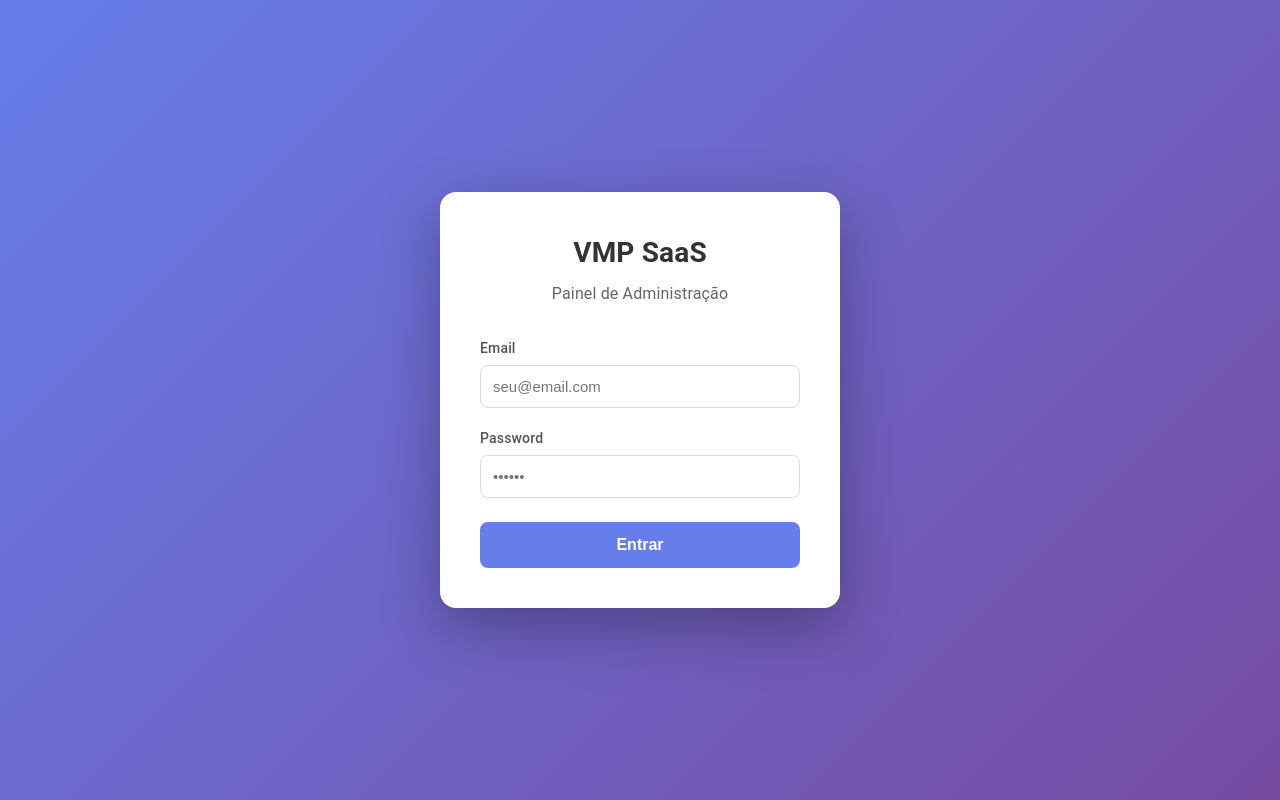
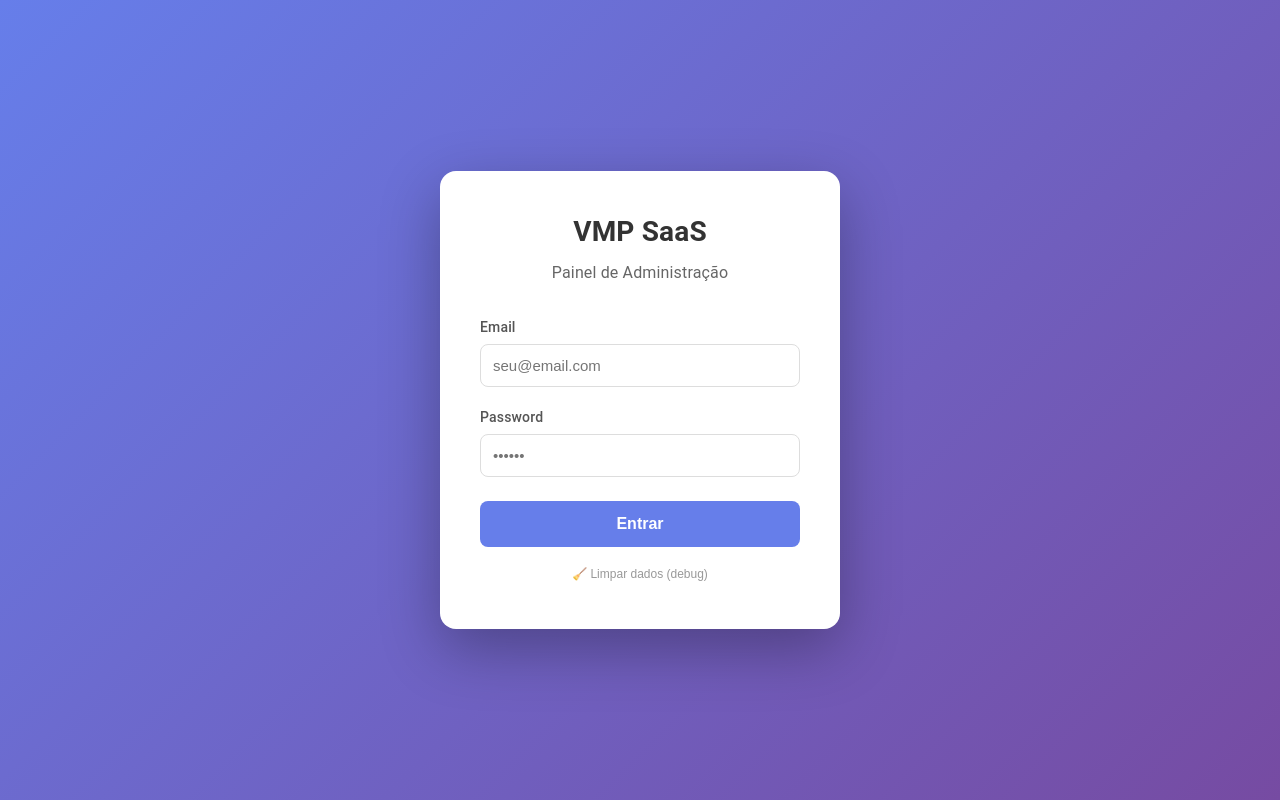
Before and after one commit to rozaytech/vmp-admin-panel, a React (Vite) app: page /login in a window 1280 px wide. Built offline with nearby package versions, Linux system fonts and the light colour scheme; no server answers.

Commit message:
fix: SPA routing with serve -s, remove exposed demo credentials

```diff
--- a/src/pages/Login.jsx
+++ b/src/pages/Login.jsx
@@ -15,20 +15,29 @@ export default function Login() {
       setLoading(true);
       setError('');
 
-      // Mock login para testes — em produção usa API real
-      if (email === 'admin@vmp.com' && password === 'admin123') {
+      const trimmedEmail = email.trim();
+      const trimmedPassword = password.trim();
+
+      console.log('TENTANDO LOGIN:', trimmedEmail);
+
+      // Mock login para testes
+      if (trimmedEmail === 'admin@vmp.com' && trimmedPassword === 'admin123') {
         const mockToken = 'mock-token-' + Date.now();
         localStorage.setItem('vmp_admin_token', mockToken);
-        console.log('LOGIN SUCCESS');
+        console.log('LOGIN MOCK SUCCESS:', mockToken);
         navigate('/');
         return;
       }
 
+      console.log('MOCK LOGIN FALHOU, tentando API...');
+
       // Login real via API
       const res = await API.post('/auth/login', {
-        email,
-        password,
+        email: trimmedEmail,
+        password: trimmedPassword,
       });
+
+      console.log('API RESPONSE:', res.data);
 
       if (!res.data?.token) {
         setError('Resposta inválida do servidor');
@@ -37,6 +46,7 @@ export default function Login() {
 
       localStorage.setItem('vmp_admin_token', res.data.token);
       localStorage.setItem('vmp_role', res.data.role || 'admin');
+      console.log('LOGIN API SUCCESS');
       navigate('/');
     } catch (err) {
       console.log('LOGIN ERROR:', err);
@@ -86,10 +96,7 @@ export default function Login() {
               border: '1px solid #ddd',
               fontSize: 15,
               boxSizing: 'border-box',
-              outline: 'none',
             }}
-            onFocus={(e) => e.target.style.borderColor = '#667eea'}
-            onBlur={(e) => e.target.style.borderColor = '#ddd'}
           />
         </div>
 
@@ -109,10 +116,7 @@ export default function Login() {
               border: '1px solid #ddd',
               fontSize: 15,
               boxSizing: 'border-box',
-              outline: 'none',
             }}
-            onFocus={(e) => e.target.style.borderColor = '#667eea'}
-            onBlur={(e) => e.target.style.borderColor = '#ddd'}
           />
         </div>
 
@@ -129,7 +133,6 @@ export default function Login() {
             fontSize: 16,
             fontWeight: 'bold',
             cursor: loading ? 'not-allowed' : 'pointer',
-            transition: 'all 0.2s',
           }}
         >
           {loading ? 'A entrar...' : 'Entrar'}
@@ -148,6 +151,26 @@ export default function Login() {
             {error}
           </p>
         )}
+
+        <button
+          onClick={() => {
+            localStorage.clear();
+            console.log('localStorage limpo');
+            window.location.reload();
+          }}
+          style={{
+            marginTop: 12,
+            padding: 8,
+            background: 'transparent',
+            border: 'none',
+            color: '#999',
+            fontSize: 12,
+            cursor: 'pointer',
+            width: '100%',
+          }}
+        >
+          🧹 Limpar dados (debug)
+        </button>
       </div>
     </div>
   );
```
